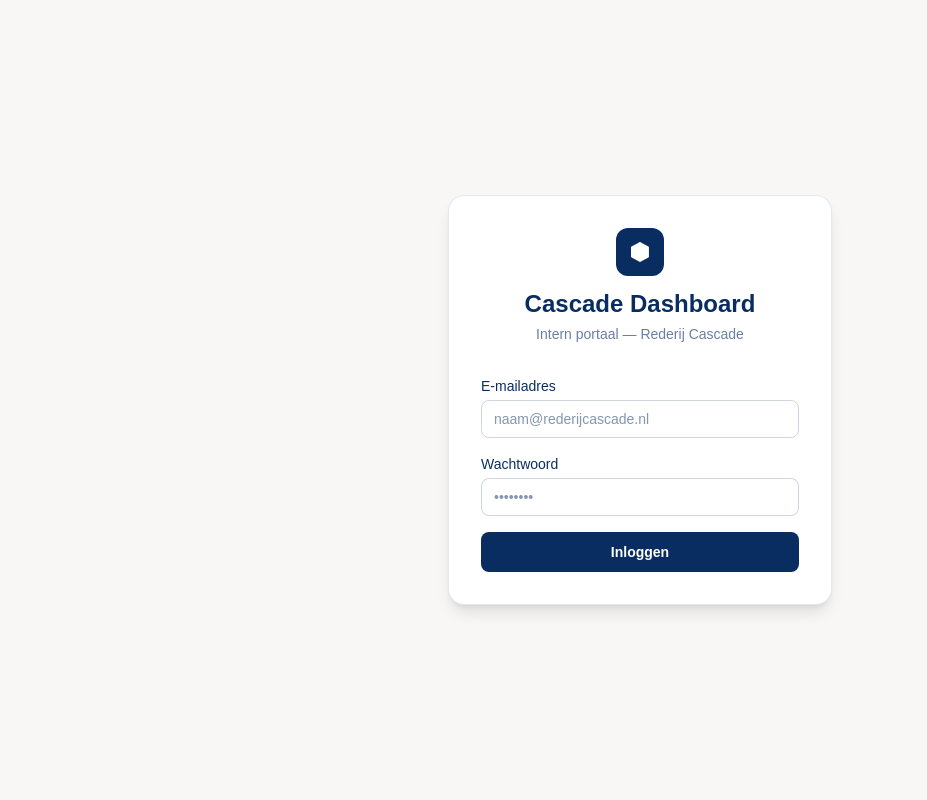
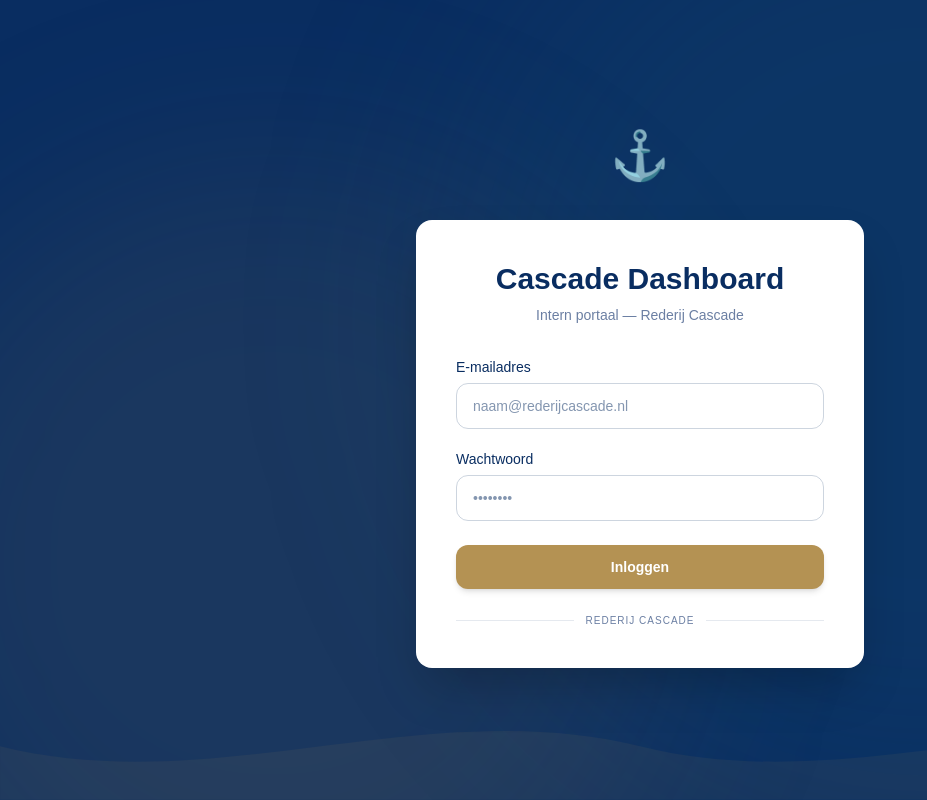
Before and after one commit to Lucas-vdr-a11y/cascade-dashboard, a Next.js app: page /login in a window 1280 px wide. Shown: the whole page, without its empty margins (0-927 px from the left). Built offline with nearby package versions, Linux system fonts and the light colour scheme; no server answers.

Commit message:
Restyle login + dashboard to match werkenbij Cascade theme
Login: navy background with blur effects, wave pattern, white card
with gold button - matching werkenbijcascade.nl/login design.

Co-Authored-By: Claude Opus 4.6 (1M context) <noreply@anthropic.com>

```diff
--- a/src/app/login/page.tsx
+++ b/src/app/login/page.tsx
@@ -15,89 +15,98 @@ function LoginForm() {
     e.preventDefault();
     setError("");
     setLoading(true);
-
     const formData = new FormData(e.currentTarget);
     formData.set("callbackUrl", callbackUrl);
-
     const result = await loginAction(formData);
-
     setLoading(false);
-
-    if (result?.error) {
-      setError(result.error);
-    }
-    // If no error, the server action redirects — we won't reach here
+    if (result?.error) setError(result.error);
   }
 
   return (
-    <div className="flex min-h-screen items-center justify-center bg-[var(--cascade-cream)] px-4">
-      <div className="w-full max-w-sm rounded-2xl border border-[var(--cascade-navy)]/10 bg-white p-8 shadow-lg">
-        {/* Logo */}
-        <div className="mb-8 text-center">
-          <div className="mx-auto mb-3 flex h-12 w-12 items-center justify-center rounded-xl bg-[var(--cascade-navy)]">
-            <svg viewBox="0 0 24 24" className="h-6 w-6 fill-white">
-              <path d="M21 16.5c0 .38-.21.71-.53.88l-7.9 4.44c-.16.09-.34.13-.53.13s-.37-.04-.53-.13l-7.9-4.44A.991.991 0 0 1 3 16.5v-9c0-.38.21-.71.53-.88l7.9-4.44c.16-.09.34-.13.53-.13s.37.04.53.13l7.9 4.44c.32.17.53.5.53.88v9z" />
+    <div className="min-h-screen flex items-center justify-center relative overflow-hidden px-8" style={{ backgroundColor: "var(--cascade-navy)" }}>
+      {/* Background effects */}
+      <div className="absolute inset-0 overflow-hidden">
+        <div className="absolute top-[-20%] right-[-10%] w-[60rem] h-[60rem] rounded-full blur-[100px]" style={{ backgroundColor: "rgba(29,85,119,0.2)" }} />
+        <div className="absolute bottom-[-20%] left-[-10%] w-[50rem] h-[50rem] rounded-full blur-[100px]" style={{ backgroundColor: "rgba(180,146,83,0.1)" }} />
+      </div>
+
+      {/* Wave */}
+      <div className="absolute bottom-0 left-0 right-0">
+        <svg viewBox="0 0 1440 120" fill="none" className="w-full">
+          <path d="M0 60C240 120 480 0 720 60C960 120 1200 0 1440 60V120H0V60Z" fill="var(--cascade-gold)" fillOpacity="0.08" />
         </svg>
       </div>
-          <h1 className="text-2xl font-bold text-[var(--cascade-navy)]">
+
+      <div className="relative z-10 w-full max-w-md">
+        {/* Logo */}
+        <div className="flex justify-center mb-10">
+          <span className="text-5xl">⚓</span>
+        </div>
+
+        {/* Card */}
+        <div className="bg-white rounded-2xl p-10 shadow-2xl">
+          <div className="text-center mb-8">
+            <h1 className="text-3xl font-extrabold leading-tight" style={{ color: "var(--cascade-navy)" }}>
               Cascade Dashboard
             </h1>
-          <p className="mt-1 text-sm text-[var(--cascade-muted)]">
+            <p className="text-sm mt-2" style={{ color: "var(--cascade-muted)" }}>
               Intern portaal — Rederij Cascade
             </p>
           </div>
 
-        <form onSubmit={handleSubmit} className="space-y-4">
+          <form onSubmit={handleSubmit} className="flex flex-col gap-5">
             <div>
-            <label
-              htmlFor="email"
-              className="mb-1 block text-sm font-medium text-[var(--cascade-navy)]"
-            >
+              <label className="block text-sm font-medium mb-1.5" style={{ color: "var(--cascade-navy)" }}>
                 E-mailadres
               </label>
               <input
-              id="email"
                 name="email"
                 type="email"
                 required
                 autoComplete="email"
-              className="w-full rounded-lg border border-[var(--cascade-navy)]/20 px-3 py-2 text-sm outline-none focus:border-[var(--cascade-navy)] focus:ring-2 focus:ring-[var(--cascade-navy)]/10"
                 placeholder="naam@rederijcascade.nl"
+                className="w-full px-4 py-3 border rounded-xl text-sm outline-none transition-all duration-200 focus:ring-2"
+                style={{ borderColor: "rgba(9,45,97,0.2)", color: "var(--cascade-navy)" }}
               />
             </div>
 
             <div>
-            <label
-              htmlFor="password"
-              className="mb-1 block text-sm font-medium text-[var(--cascade-navy)]"
-            >
+              <label className="block text-sm font-medium mb-1.5" style={{ color: "var(--cascade-navy)" }}>
                 Wachtwoord
               </label>
               <input
-              id="password"
                 name="password"
                 type="password"
                 required
                 autoComplete="current-password"
-              className="w-full rounded-lg border border-[var(--cascade-navy)]/20 px-3 py-2 text-sm outline-none focus:border-[var(--cascade-navy)] focus:ring-2 focus:ring-[var(--cascade-navy)]/10"
                 placeholder="••••••••"
+                className="w-full px-4 py-3 border rounded-xl text-sm outline-none transition-all duration-200 focus:ring-2"
+                style={{ borderColor: "rgba(9,45,97,0.2)", color: "var(--cascade-navy)" }}
               />
             </div>
 
             {error && (
-            <p className="rounded-lg bg-red-50 px-3 py-2 text-sm text-red-700">
-              {error}
-            </p>
+              <p className="rounded-lg bg-red-50 px-3 py-2 text-sm text-red-700">{error}</p>
             )}
 
             <button
               type="submit"
               disabled={loading}
-            className="w-full rounded-lg bg-[var(--cascade-navy)] py-2.5 text-sm font-semibold text-white transition-opacity hover:opacity-90 disabled:opacity-50"
+              className="flex items-center justify-center gap-2 py-3 rounded-xl text-sm font-semibold text-white shadow-md transition-all hover:shadow-lg hover:brightness-110 disabled:opacity-50 mt-1"
+              style={{ backgroundColor: "var(--cascade-gold)" }}
             >
-            {loading ? "Bezig…" : "Inloggen"}
+              {loading ? "Bezig..." : "Inloggen"}
             </button>
           </form>
+
+          <div className="flex items-center gap-3 mt-6">
+            <div className="flex-1 h-px" style={{ backgroundColor: "rgba(9,45,97,0.1)" }} />
+            <span className="text-[10px] uppercase tracking-widest" style={{ color: "var(--cascade-muted)" }}>
+              Rederij Cascade
+            </span>
+            <div className="flex-1 h-px" style={{ backgroundColor: "rgba(9,45,97,0.1)" }} />
+          </div>
+        </div>
       </div>
     </div>
   );
```
Lines whose indentation alone changed are shown as unchanged.
